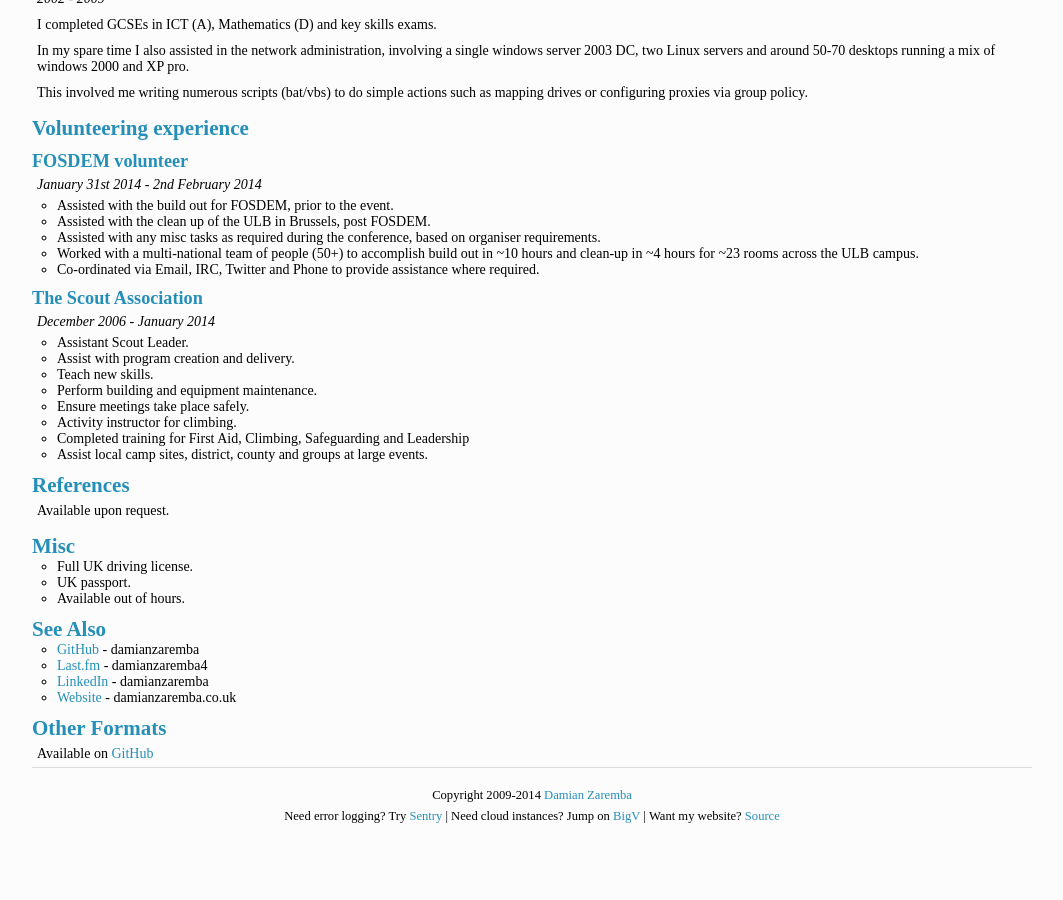
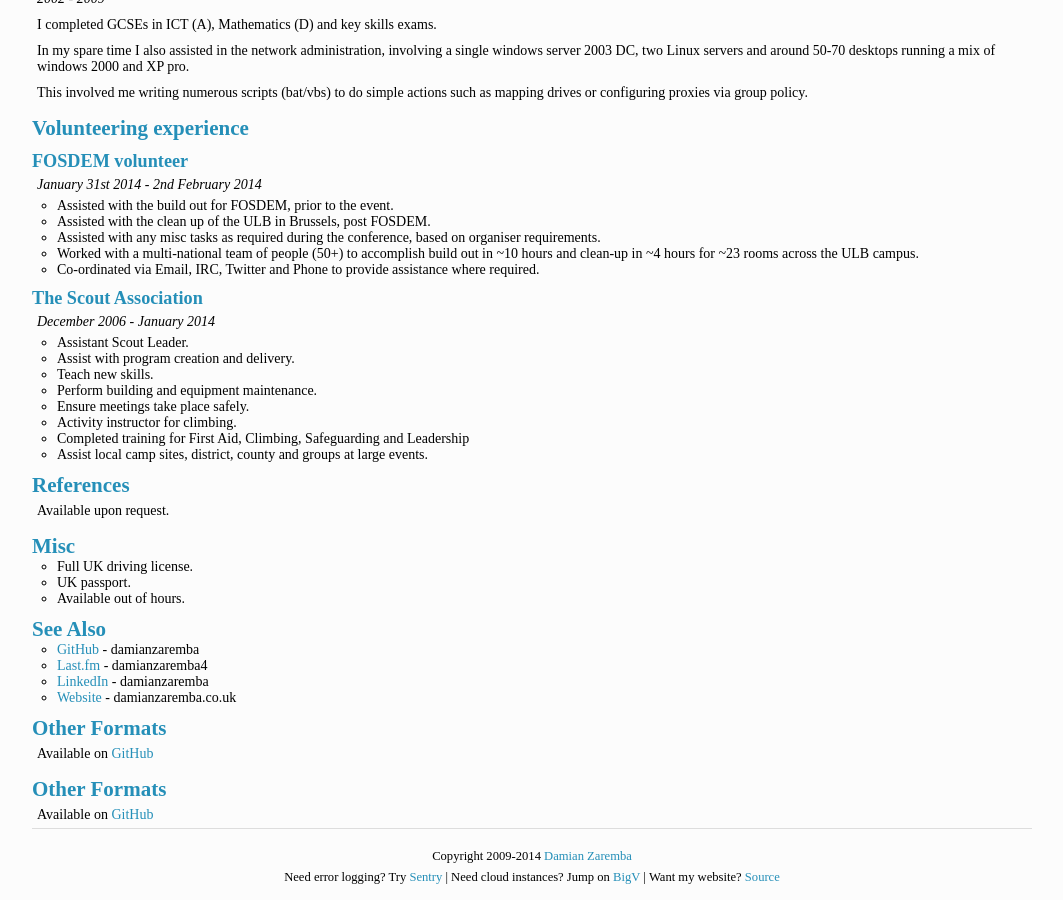
Before and after one commit to DamianZaremba/damianzaremba.co.uk, a Jekyll site: the page built from content/cv/index.markdown, in a window 1280 px wide and 900 px high, scrolled down 2997 px. Shown: the whole window, without its empty margins (108-1171 px from the left). Built offline with Jekyll 4.4.1, drawn with Linux system fonts in a browser that asks for light colours; nearby versions of some CDN libraries; Markdown is read by kramdown in place of the engine named in the settings; comment, search, counter and statistics services are not loaded; before the commit the page ends 3836 px from its top, so only the background shows below that.

Commit message:
Clean up makefile, fix about typo + import latest cv from github

```diff
--- a/content/about/index.markdown
+++ b/content/about/index.markdown
@@ -47,7 +47,7 @@
 ### 'Real' managed service.
 Lots of companies do 'managed service', install a server for you, stick some monitoring on it, fix it when it breaks.
 
-Managed service tend to fall into 2 categories:
+Managed services tend to fall into 2 categories:
 
 * No changes are made after implementation as the risk it deemed too high
 * Rolling updates are applied with little/no understanding of the service interaction
--- a/content/cv/index.markdown
+++ b/content/cv/index.markdown
@@ -242,3 +242,7 @@
 Other Formats
 -------------
 Available on [GitHub](https://github.com/DamianZaremba/cv)
+
+Other Formats
+-------------
+Available on [GitHub](https://github.com/DamianZaremba/cv)
```
Also changed, not shown: 1 other file.
